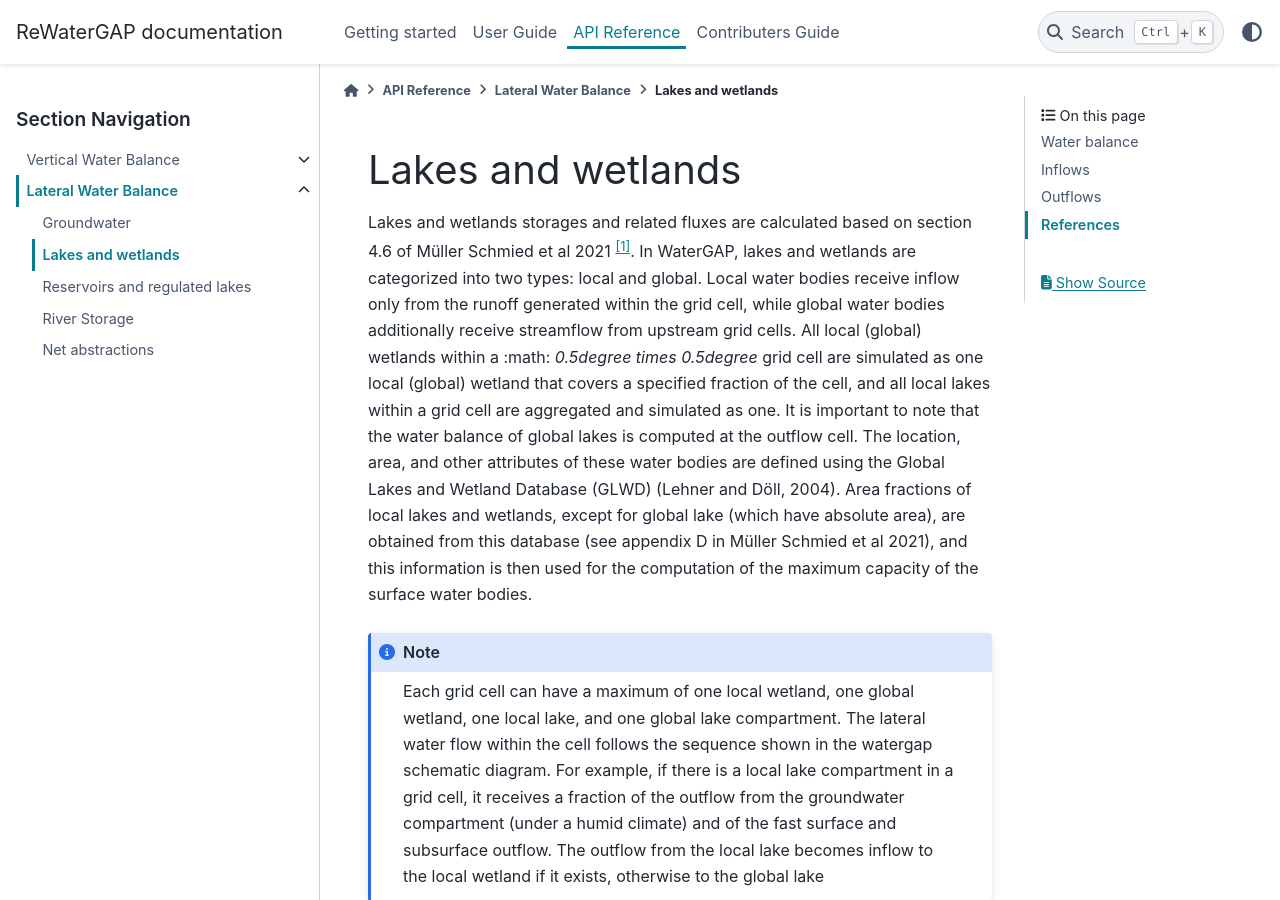
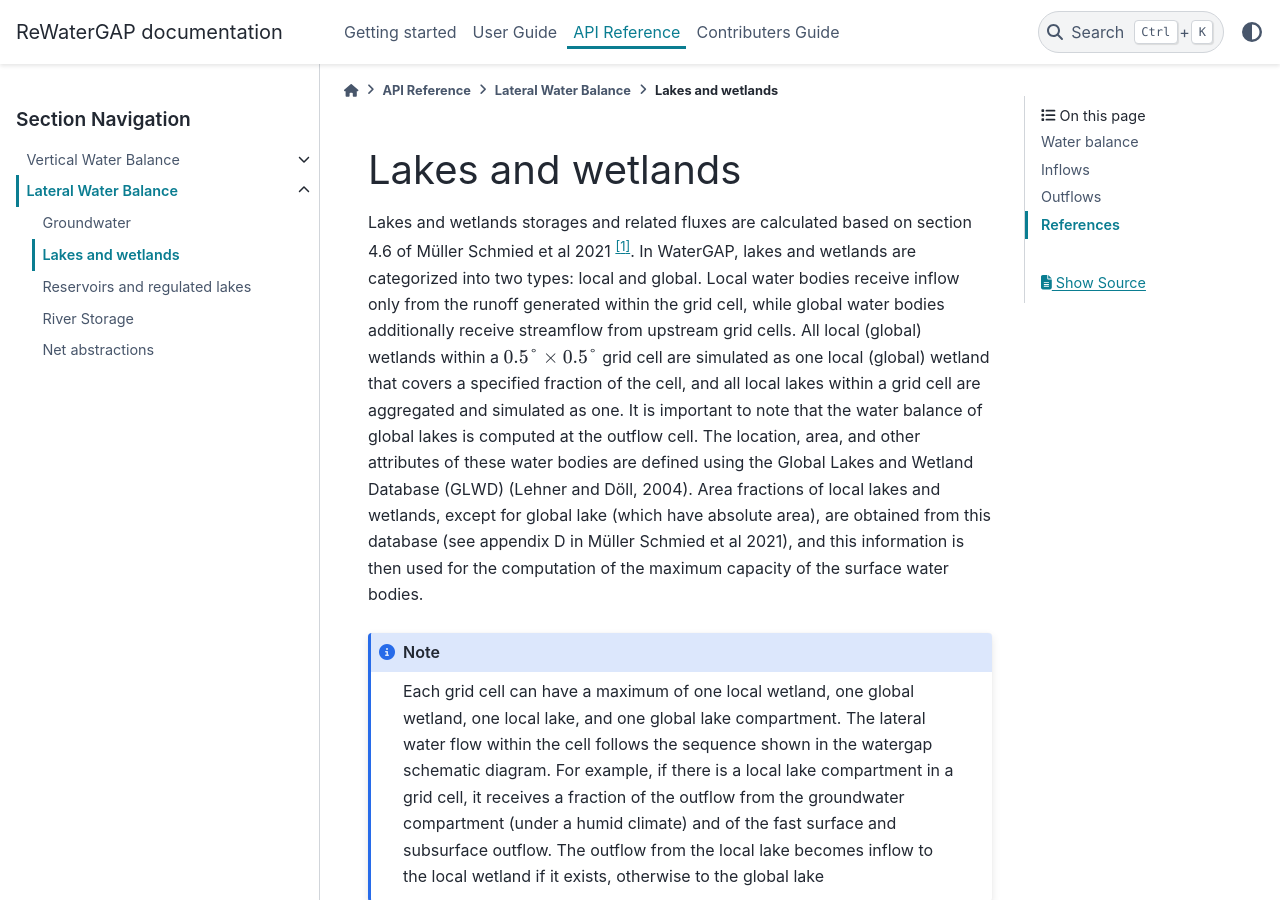
Before and after one commit to HydrologyFrankfurt/ReWaterGAP, a Sphinx documentation site: the page built from docs/api_docs/lateral_water_balance/lakes_wetlands.rst, in a window 1280 px wide and 900 px high. Built offline with Sphinx 7.4.7 and the PyData theme 0.15.4, drawn with Linux system fonts in a browser that asks for light colours; pages that are not in the unit, such as notebooks, are missing from menus; some of the changed lines change nothing that is shown.

Commit message:
Update lakes_wetlands.rst

```diff
--- a/docs/api_docs/lateral_water_balance/lakes_wetlands.rst
+++ b/docs/api_docs/lateral_water_balance/lakes_wetlands.rst
@@ -2,7 +2,7 @@
 
 Lakes and wetlands
 ==================
-Lakes and wetlands storages and related fluxes are calculated based on section 4.6 of Müller Schmied et al 2021 [1]_.  In WaterGAP, lakes and wetlands are categorized into two types: local and global. Local water bodies receive inflow only from the runoff generated within the grid cell, while global water bodies additionally receive streamflow from upstream grid cells. All local (global) wetlands within a :math: `0.5\degree \times 0.5\degree` grid cell are simulated as one local (global) wetland that covers a specified fraction of the cell, and all local lakes within a grid cell are aggregated and simulated as one. It is important to note that the water balance of global lakes is computed at the outflow cell.
+Lakes and wetlands storages and related fluxes are calculated based on section 4.6 of Müller Schmied et al 2021 [1]_.  In WaterGAP, lakes and wetlands are categorized into two types: local and global. Local water bodies receive inflow only from the runoff generated within the grid cell, while global water bodies additionally receive streamflow from upstream grid cells. All local (global) wetlands within a :math:`0.5° \times 0.5°` grid cell are simulated as one local (global) wetland that covers a specified fraction of the cell, and all local lakes within a grid cell are aggregated and simulated as one. It is important to note that the water balance of global lakes is computed at the outflow cell.
 The location, area, and other attributes of these water bodies are defined using the Global Lakes and Wetland Database (GLWD) (Lehner and Döll, 2004). Area fractions of local lakes and wetlands, except for global lake (which have absolute area), are obtained from this database (see appendix D in Müller Schmied et al 2021), and this information is then used for the computation of the maximum capacity of the surface water bodies.
 
 .. note::
```
